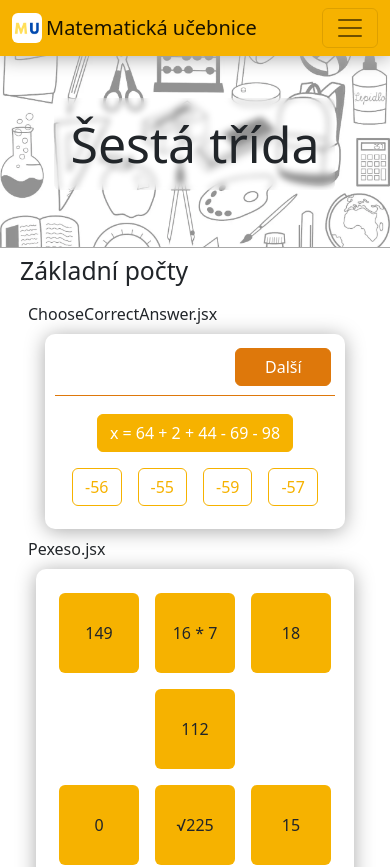
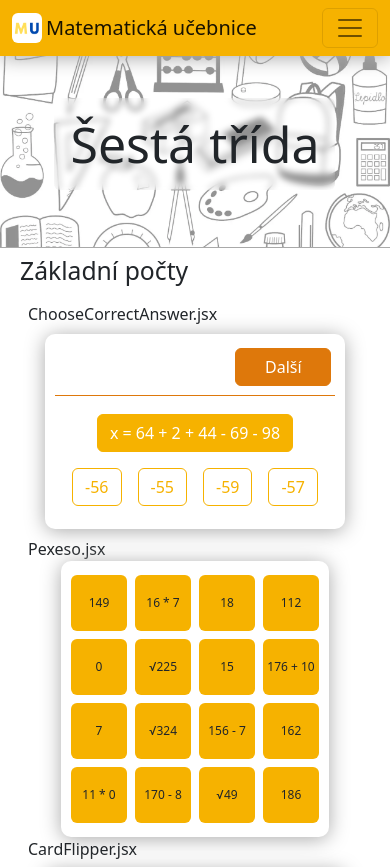
Before and after one commit to gyarab/2022-3e-matematicka_ucebnice, a Next.js app: page /class/sixth in a window 390 px wide. Shown: the top 867 px of the page. Built offline with nearby package versions, Linux system fonts and the light colour scheme; no server answers; sample sign-in values are in the browser's storage.

Commit message:
Pexeso.jsx game optimized for mobile devices

```diff
--- a/components/games/pexeso/Pexeso.jsx
+++ b/components/games/pexeso/Pexeso.jsx
@@ -132,7 +132,7 @@ const Pexeso = ({size, difficulty}) => {
 
     return (
         <>
-            <div className={`p-3 m-2 ${gameStyles.frame}`} style={{width: 'fit-content'}}>
+            <div className={`${gameStyles.frame}`} style={{width: 'fit-content'}}>
                 {
                     pexArray.map((row, index) => {
                         return (
--- a/components/games/pexeso/PexesoCard.jsx
+++ b/components/games/pexeso/PexesoCard.jsx
@@ -11,8 +11,6 @@ const PexesoCard = ({value, correct, neutral, checked, clickHandler}) => {
                  flex-column
                  align-items-center
                  justify-content-center
-                 m-2
-                 p-2
                  rounded
                  hoverDarkShadow
                  ${!checked && correctIsNull && !neutral ? pexesoStyles.scaleCardOnHover : ''}
--- a/styles/games/Pexeso.module.css
+++ b/styles/games/Pexeso.module.css
@@ -2,6 +2,8 @@
     background-color: var(--bs-secondary);
     width: 5rem;
     height: 5rem;
+    margin: 8px;
+    padding: 8px;
 }
 
 .scaleCardOnHover {
@@ -32,6 +34,43 @@
     -moz-animation: cardOutAnimation 300ms;
     -webkit-animation: cardOutAnimation 300ms;
 }
+
+@media only screen and (max-width: 500px) {
+    .card {
+        margin: 4px;
+        padding: 4px;
+        font-size: 15px;
+        width: 4.5rem;
+        height: 4.5rem;
+    }
+}
+
+@media only screen and (max-width: 430px) {
+    .card {
+        font-size: 13px;
+        width: 4rem;
+        height: 4rem;
+    }
+}
+
+@media only screen and (max-width: 390px) {
+    .card {
+        font-size: 12px;
+        width: 3.5rem;
+        height: 3.5rem;
+    }
+}
+
+@media only screen and (max-width: 355px) {
+    .card {
+        margin: 4px;
+        padding: 2px;
+        font-size: 8px;
+        width: 3rem;
+        height: 3rem;
+    }
+}
+
 
 /*
 Animations to make pexeso cards bigger or smaller
```
Also changed, not shown: pages/class/eight.jsx (+1 -6 lines).
